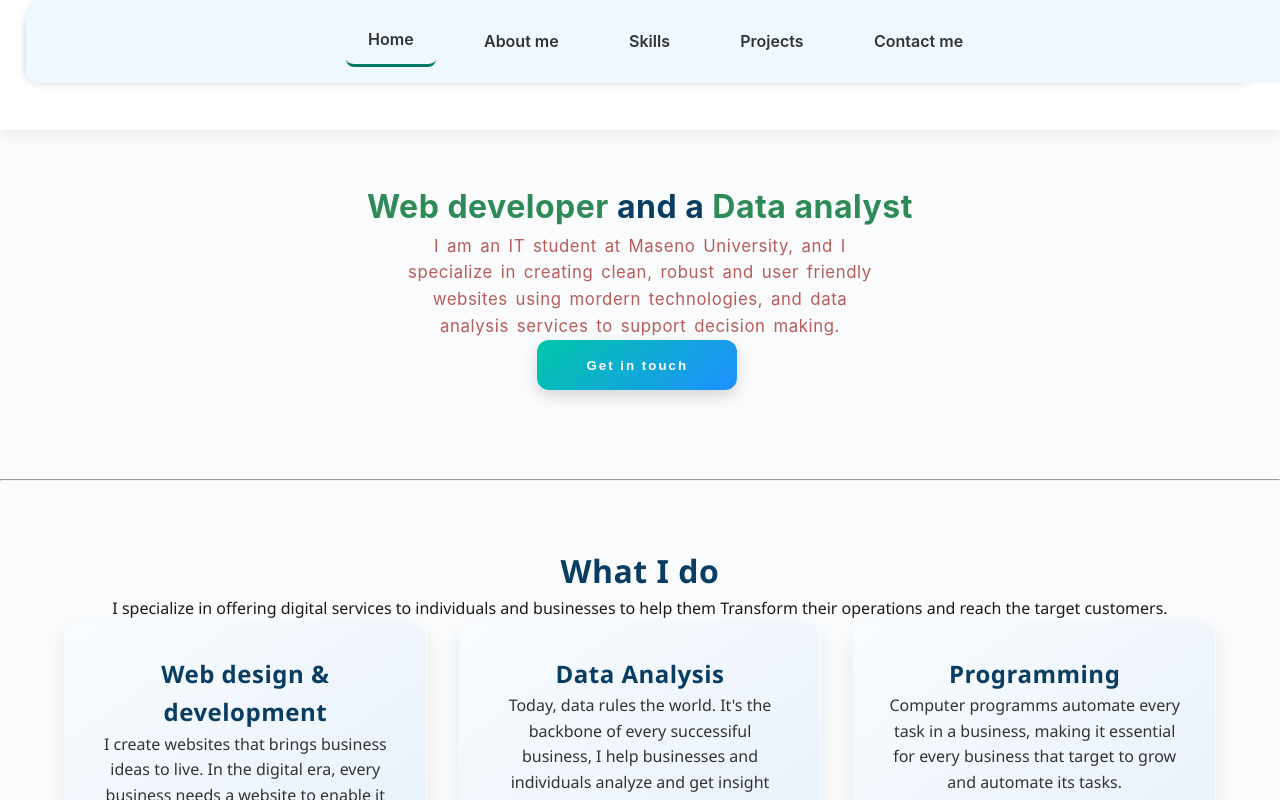
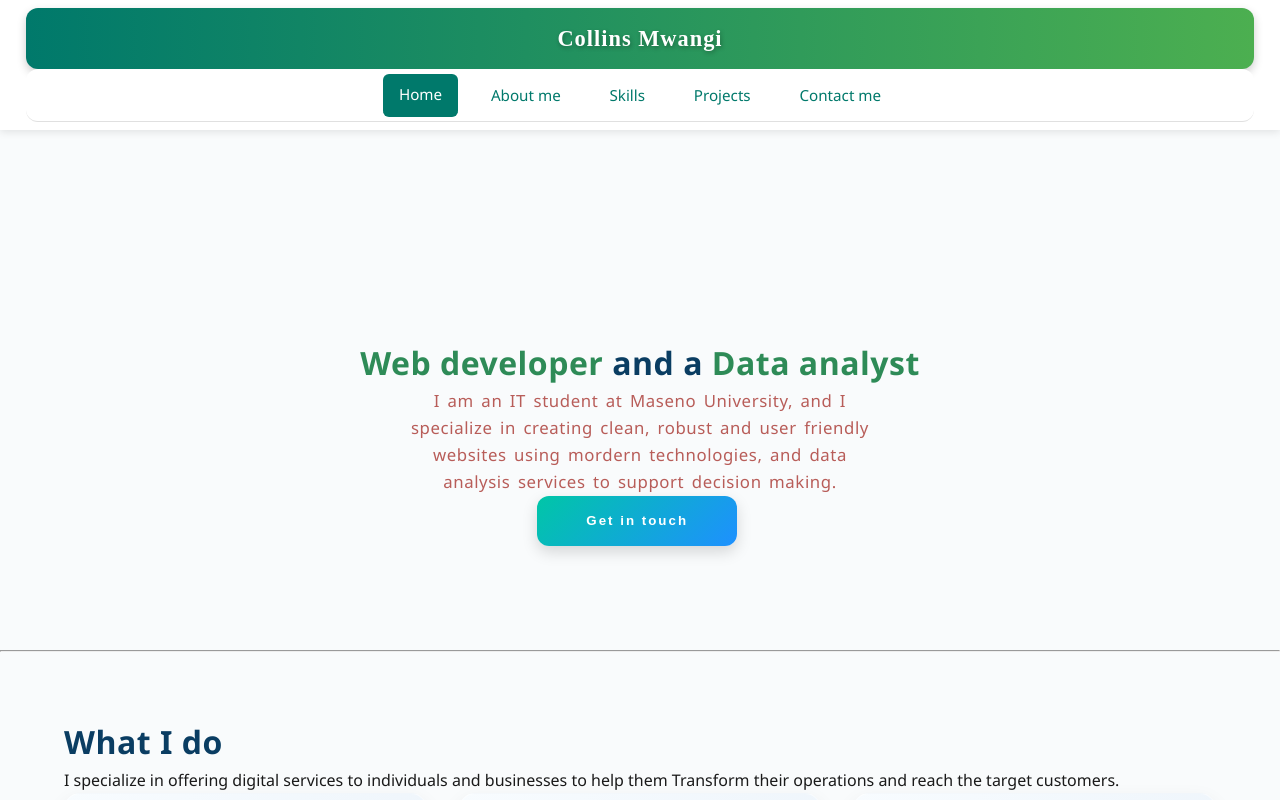
Before and after one commit to mwangiKenya/portfolio, a React (Vite) app: page /#/ in a window 1280 px wide. Shown: the top 800 px of the page. Built offline with nearby package versions, Linux system fonts and the light colour scheme; a web font is replaced by a local one.

Commit message:
Save changes

```diff
--- a/src/App.css
+++ b/src/App.css
@@ -1,135 +1,191 @@
-/* Reset default browser padding/margin */
-* {
+/* ===== RESET ===== */
+*, *::before, *::after {
   margin: 0;
   padding: 0;
   box-sizing: border-box;
 }
 
-html, body, #root {
+html, body {
   width: 100%;
-  margin: 0;
-  padding: 0;
-  margin-top: 50px;
+  font-family: 'Segoe UI', Tahoma, Geneva, Verdana, sans-serif;
 }
 
-/* ✅ Removed the margin and padding that caused space */
 #root {
-  max-width: 100%;
-  text-align: center;
   display: flex;
   flex-direction: column;
   min-height: 100vh;
 }
 
-/* Allow footer to sit flush at bottom */
-footer {
-  margin: 0;
-  padding: 1rem 0;
+/* ===== FIXED HEADER ===== */
+.my-main-top-div {
+  position: fixed;
+  top: 0;
+  left: 0;
+  width: 100%;
+  z-index: 1000;
+  background-color: #ffffff;
+  box-shadow: 0 2px 8px rgba(0, 0, 0, 0.1);
+}
+
+.my-header-div {
   background-color: #00796b;
-  color: white;
+  padding: 0.6rem 1.5rem;
   text-align: center;
 }
 
-/* 🌟 HAMBURGER MENU STYLING */
+.my-header-name {
+  color: #ffffff;
+  font-size: 1.4rem;
+  font-weight: 700;
+  letter-spacing: 1px;
+}
+
+/* ===== NAV SECTION ===== */
+.my-nav-section {
+  background-color: #ffffff;
+  padding: 0 1rem;
+  border-bottom: 1px solid #e0e0e0;
+}
+
 .nav-container {
   display: flex;
-  justify-content: space-between;
   align-items: center;
+  justify-content: center;
   position: relative;
+  min-height: 52px;
 }
 
-/* 🍔 Hamburger Icon */
+/* ===== NAV LINKS (desktop) ===== */
+.nav-links {
+  display: flex;
+  align-items: center;
+  gap: 0.25rem;
+  flex-wrap: wrap;
+  justify-content: center;
+}
+
+.my-nav-link {
+  padding: 0.5rem 1rem;
+  color: #00796b;
+  text-decoration: none;
+  font-size: 0.95rem;
+  font-weight: 500;
+  border-radius: 6px;
+  transition: background-color 0.2s, color 0.2s;
+}
+
+.my-nav-link:hover {
+  background-color: #e0f2f1;
+  color: #004d40;
+}
+
+.my-nav-link.active {
+  background-color: #00796b;
+  color: #ffffff;
+}
+
+/* ===== HAMBURGER BUTTON ===== */
 .hamburger {
   display: none;
   flex-direction: column;
   justify-content: center;
+  align-items: center;
+  gap: 5px;
   cursor: pointer;
-  padding: 0.6rem;
-  transition: transform 0.3s ease;
+  padding: 0.5rem;
+  background: none;
+  border: none;
+  position: absolute;
+  right: 1rem;
+  top: 50%;
+  transform: translateY(-50%);
+  z-index: 1100;
 }
 
 .bar {
-  width: 28px;
+  display: block;
+  width: 26px;
   height: 3px;
   background-color: #00796b;
-  margin: 4px 0;
-  border-radius: 5px;
-  transition: all 0.4s ease;
+  border-radius: 3px;
+  transition: transform 0.35s ease, opacity 0.25s ease;
 }
 
+/* Animated X when open */
 .bar.open:nth-child(1) {
-  transform: rotate(45deg) translateY(8px);
+  transform: translateY(8px) rotate(45deg);
 }
 .bar.open:nth-child(2) {
   opacity: 0;
+  transform: scaleX(0);
 }
 .bar.open:nth-child(3) {
-  transform: rotate(-45deg) translateY(-8px);
+  transform: translateY(-8px) rotate(-45deg);
 }
 
-/* ✅ Nav Links */
-.nav-links {
-  display: flex;
-  justify-content: center;
-  align-items: center;
-  transition: max-height 0.4s ease, opacity 0.3s ease;
-  margin: auto;
-  margin-bottom: 0;
+/* ===== PAGE CONTENT (pushes below fixed header) ===== */
+.page-content {
+  /*
+    Adjust this value to equal:
+    header-div height (~46px) + nav height (~52px) = ~98px
+    Tweak if your header sizes differ.
+  */
+  margin-top: 100px;
+  flex: 1;
 }
 
+/* ===== FOOTER ===== */
+footer {
+  background-color: #00796b;
+  color: white;
+  text-align: center;
+  padding: 1rem 0;
+}
+
+/* ===== MOBILE NAV ===== */
 @media (max-width: 768px) {
   .hamburger {
     display: flex;
   }
 
   .nav-links {
-    display: block;
+    /* Hidden by default */
+    display: flex;
+    flex-direction: column;
+    align-items: stretch;
+    gap: 0;
     position: absolute;
-    top: 60px;
+    top: 100%;        /* sits right below the nav bar */
     left: 0;
     width: 100%;
-    background-color: #e6f7ff;
-    border-radius: 0 0 10px 10px;
+    background-color: #f9fffe;
+    border-bottom: 2px solid #00796b;
+    z-index: 999;
     max-height: 0;
     overflow: hidden;
     opacity: 0;
+    transition: max-height 0.35s ease, opacity 0.25s ease;
   }
 
   .nav-links.active {
-    max-height: 300px;
+    max-height: 400px;
     opacity: 1;
-    padding: 0.8rem 0;
   }
 
   .my-nav-link {
-    display: block;
-    padding: 1rem;
+    padding: 0.9rem 1.5rem;
     border-radius: 0;
-    border-bottom: 1px solid rgba(0, 0, 0, 0.08);
+    border-bottom: 1px solid #e0f2f1;
+    font-size: 1rem;
   }
 
   .my-nav-link:last-child {
     border-bottom: none;
   }
+
+  .my-nav-link.active {
+    background-color: #e0f2f1;
+    color: #00796b;
+    border-left: 4px solid #00796b;
+  }
 }
-
-
-
-/* Fix content being hidden behind navbar */
-body {
-  margin: 0;
-  padding: 0;
-}
-
-main, section, .page-content, .skill-show-div {
-  margin-top: 70px; /* Adjust this to match your navbar height */
-}
-
-/* If your navbar is fixed, ensure it stays above other content */
-.my-main-top-div, nav {
-  position: fixed;
-  top: 0;
-  width: 100%;
-  z-index: 1000; /* keeps it above everything */
-  background-color: white; /* or your theme color */
-}
--- a/src/App.jsx
+++ b/src/App.jsx
@@ -5,36 +5,36 @@ import About from "./About";
 import Hire from "./Hire";
 import Skills from "./Skills";
 import Projects from "./Projects";
-import "./App.css"; // Ensure your CSS is imported
+import "./App.css";
 
 function App() {
   const [menuOpen, setMenuOpen] = useState(false);
 
-  const toggleMenu = () => setMenuOpen(!menuOpen);
+  const toggleMenu = () => setMenuOpen((prev) => !prev);
   const closeMenu = () => setMenuOpen(false);
 
   return (
-    <>
     <HashRouter>
-        {/* 🔝 Fixed Top Section */}
-        <div className="my-main-top-div">
+      <header className="my-main-top-div">
         <div className="my-header-div">
           <h1 className="my-header-name">Collins Mwangi</h1>
         </div>
 
-          {/* 🧭 Navigation Section */}
         <nav className="my-nav-section">
           <div className="nav-container">
-              {/* 🍔 Hamburger Icon */}
-              <div className="hamburger" onClick={toggleMenu}>
-                <div className={`bar ${menuOpen ? "open" : ""}`}></div>
-                <div className={`bar ${menuOpen ? "open" : ""}`}></div>
-                <div className={`bar ${menuOpen ? "open" : ""}`}></div>
-              </div>
+            <button
+              className="hamburger"
+              onClick={toggleMenu}
+              aria-label="Toggle navigation"
+              aria-expanded={menuOpen}
+            >
+              <span className={`bar ${menuOpen ? "open" : ""}`}></span>
+              <span className={`bar ${menuOpen ? "open" : ""}`}></span>
+              <span className={`bar ${menuOpen ? "open" : ""}`}></span>
+            </button>
 
-              {/* 🔗 Navigation Links */}
             <div className={`nav-links ${menuOpen ? "active" : ""}`}>
-                <NavLink to="/" className="my-nav-link" onClick={closeMenu}>
+              <NavLink to="/" className="my-nav-link" onClick={closeMenu} end>
                 Home
               </NavLink>
               <NavLink to="/About" className="my-nav-link" onClick={closeMenu}>
@@ -49,15 +49,12 @@ function App() {
               <NavLink to="/Hire" className="my-nav-link" onClick={closeMenu}>
                 Contact me
               </NavLink>
-
             </div>
-
           </div>
         </nav>
-          <h1 className="my-name-point"> Collins Mwangi </h1>
-        </div>
+      </header>
 
-        {/* 🧩 Route Components */}
+      <main className="page-content">
         <Routes>
           <Route path="/" element={<Home />} />
           <Route path="/About" element={<About />} />
@@ -65,8 +62,8 @@ function App() {
           <Route path="/Skills" element={<Skills />} />
           <Route path="/Projects" element={<Projects />} />
         </Routes>
+      </main>
     </HashRouter>
-    </>
   );
 }
 
```
Lines whose indentation alone changed are shown as unchanged.
